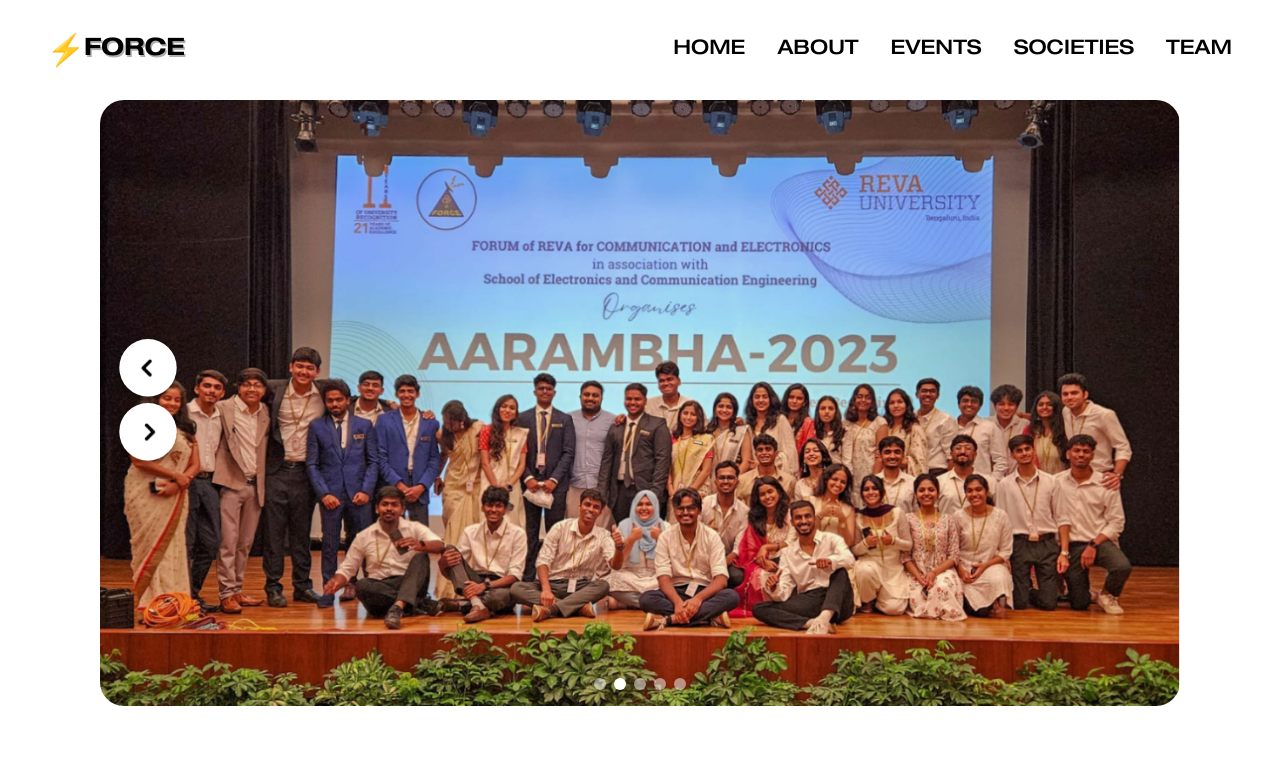
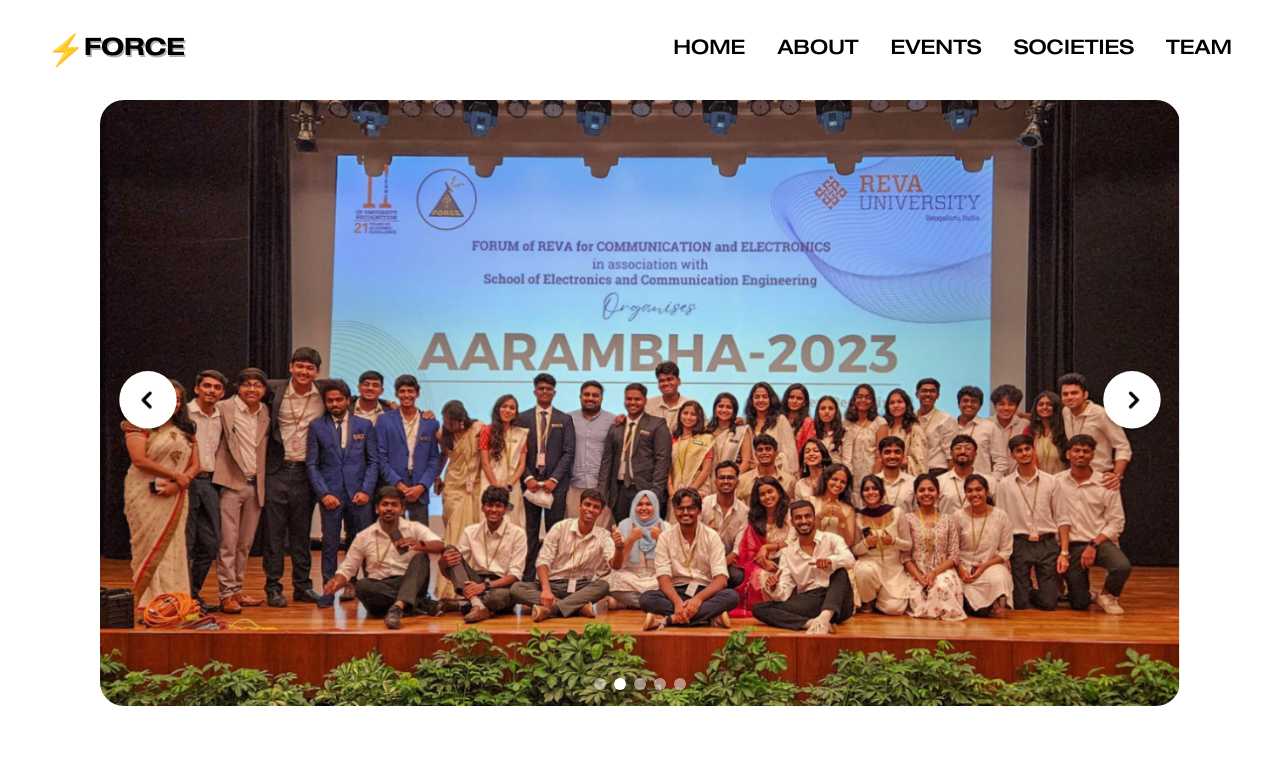
Before and after one commit to EventsAtForce/eventsatforce-website, a React (Vite) app: page / in a window 1280 px wide. Shown: the top 768 px of the page. Built offline with nearby package versions, Linux system fonts and the light colour scheme.

Commit message:
fix: carousel nav buttons

```diff
--- a/src/components/Carousel.jsx
+++ b/src/components/Carousel.jsx
@@ -6,7 +6,7 @@ import rightButton from '../assets/icons/rightButton.svg'
 const classes = {
   CarouselMain: 'xl:rounded-3xl lg:rounded-2xl md:rounded-xl rounded-lg overflow-hidden relative',
   CarouselContainer: 'flex w-full h-full transition-transform ease-out duration-500 ',
-  ButtonsContainer: 'hidden sm:block absolute top-1/2 transform -translate-y-1/2 px-4 flex items-center justify-between w-full',
+  ButtonsContainer: 'hidden sm:flex absolute top-1/2 transform -translate-y-1/2 px-4 flex items-center justify-between w-full',
   ButtonBG: 'flex items-center justify-center',
   leftButton: 'xl:w-16 lg:w-14 md:w-12 w-10',
   rightButton: 'xl:w-16 lg:w-14 md:w-12 w-10',
```
